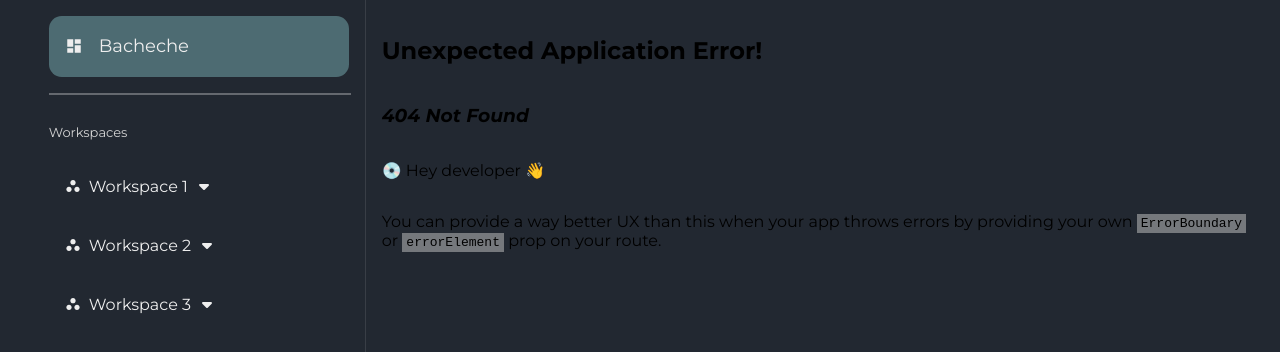
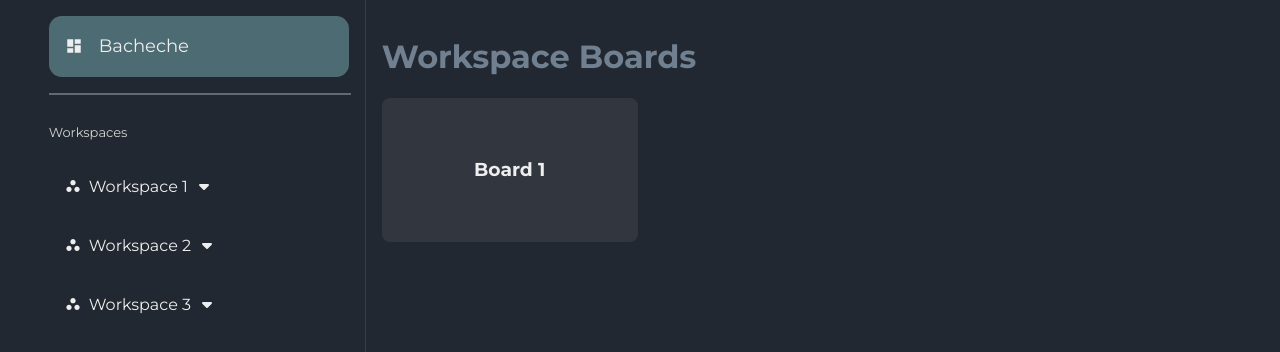
Before and after one commit to Brian-Zaniolo/collab-space, a React (Create React App) app: page /workspaces/1 in a window 1280 px wide. Before the commit this address had no page. Shown: the top 352 px of the page. Built offline with nearby package versions, Linux system fonts and the light colour scheme.

Commit message:
implemented WorkspaceBoards.jsx to view only the boards related to a specific workspace

```diff
--- a/src/components/board_card/BoardCard.jsx
+++ b/src/components/board_card/BoardCard.jsx
@@ -1,11 +1,16 @@
 import { homeRouter } from '../../pages/home/Home';
+import './style/boardCard.css';
 
-const BoardCard = ({ board }) => {
+const BoardCard = ({ board, action }) => {
     return (
         <div
             className="board__card__container"
             style={{ backgroundColor: board.color }}
-            onClick={() => homeRouter.navigate('/boards/' + board.id)}
+            onClick={
+                action
+                    ? action
+                    : () => homeRouter.navigate('/boards/' + board.id)
+            }
         >
             <h3 style={{ color: 'var(--white-accent)' }}>{board.name}</h3>
         </div>
--- /dev/null
+++ b/src/components/board_card/style/boardCard.css
@@ -0,0 +1,11 @@
+.board__card__container {
+    display: flex;
+    flex-direction: column;
+    align-items: center;
+    justify-content: center;
+    width: clamp(200px, 20dvw, 300px);
+    height: clamp(100px, 18dvh, 250px);
+    border-radius: 0.5rem;
+    background-color: var(--onBackground);
+    color: var(--whiteAccent);
+}
--- a/src/components/home_workspace/HomeWorkspace.jsx
+++ b/src/components/home_workspace/HomeWorkspace.jsx
@@ -27,9 +27,10 @@ const HomeWorkspace = ({ workspace }) => {
                 {workspace.boards.length !== 0 ? (
                     workspace.boards.map((board) => <BoardCard board={board} />)
                 ) : (
-                    <div className="board__card__container">
-                        Create new board
-                    </div>
+                    <BoardCard
+                        board={{ name: 'Create new board' }}
+                        action={() => alert('Create new board')}
+                    />
                 )}
             </div>
         </>
--- a/src/components/home_workspace/style/homeWorkspace.css
+++ b/src/components/home_workspace/style/homeWorkspace.css
@@ -36,30 +36,3 @@
     gap: 10px;
     height: clamp(100px, 18dvh, 250px);
 }
-
-.boards__home__create {
-    display: flex;
-    align-items: center;
-    justify-content: center;
-    background-color: var(--onBackground);
-    border-radius: 5px;
-    padding: 5rem;
-
-    color: var(--whiteAccent);
-
-    &:hover {
-        background-color: var(--fadedPrimary);
-    }
-}
-
-.board__card__container {
-    display: flex;
-    flex-direction: column;
-    align-items: center;
-    justify-content: center;
-    width: clamp(200px, 100%, 300px);
-    height: clamp(100px, 100%, 250px);
-    border-radius: 0.5rem;
-    background-color: var(--onBackground);
-    color: var(--whiteAccent);
-}
--- a/src/components/sidebar_spaces_button/SidebarSpacesButton.jsx
+++ b/src/components/sidebar_spaces_button/SidebarSpacesButton.jsx
@@ -29,7 +29,7 @@ const SidebarSpacesButton = ({ item }) => {
                         <SidebarButton
                             text="Bacheche"
                             leadingIcon={<MdDashboard />}
-                            route={`/boards/${item.id}`}
+                            route={item.route}
                         />
                         <SidebarButton
                             text="Punti salienti"
--- a/src/pages/home/Home.jsx
+++ b/src/pages/home/Home.jsx
@@ -3,6 +3,7 @@ import SidebarHome from '../../components/sidebar/SidebarHome';
 import './style/home.css';
 import { MdDashboard } from 'react-icons/md';
 import BoardsHome from '../bacheche_home/BoardsHome';
+import WorkspaceBoards from '../workspace_boards/WorkspaceBoards';
 
 const sidebarStructure = {
     header: [
@@ -16,7 +17,7 @@ const sidebarStructure = {
         {
             title: 'Workspace 1',
             icon: <MdDashboard />,
-            route: '/1',
+            route: `/workspaces/1`,
         },
         {
             title: 'Workspace 2',
@@ -49,8 +50,8 @@ export const homeRouter = createBrowserRouter([
         element: <BoardsHome />,
     },
     {
-        path: '/1',
-        element: <h1>home2</h1>,
+        path: '/workspaces/:id',
+        element: <WorkspaceBoards />,
     },
     {
         path: '/2',
--- /dev/null
+++ b/src/pages/workspace_boards/WorkspaceBoards.jsx
@@ -0,0 +1,26 @@
+import './style/workspaceBoards.css';
+import BoardCard from '../../components/board_card/BoardCard';
+
+const WorkspaceBoards = () => {
+    return (
+        <div className="workspaceBoard__container">
+            <h1>Workspace Boards</h1>
+            {demoData && demoData.map((board) => <BoardCard board={board} />)}
+            {demoData.length === 0 && (
+                <BoardCard
+                    board={{ name: 'Create new board' }}
+                    action={() => alert('Create new board')}
+                />
+            )}
+        </div>
+    );
+};
+
+export default WorkspaceBoards;
+
+const demoData = [
+    {
+        id: 1,
+        name: 'Board 1',
+    },
+];
--- /dev/null
+++ b/src/pages/workspace_boards/style/workspaceBoards.css
@@ -0,0 +1,5 @@
+.workspaceBoard__container {
+    display: flex;
+    flex-flow: column;
+    color: slategray;
+}
```
